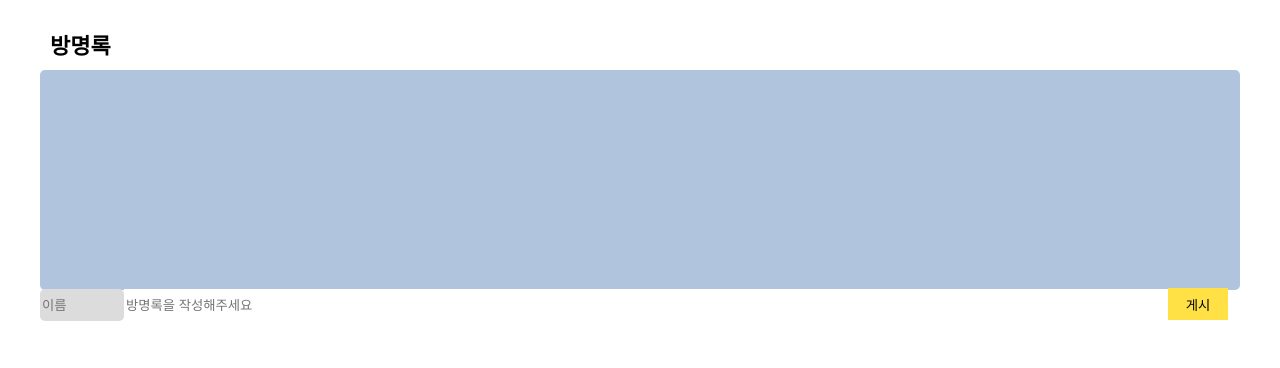
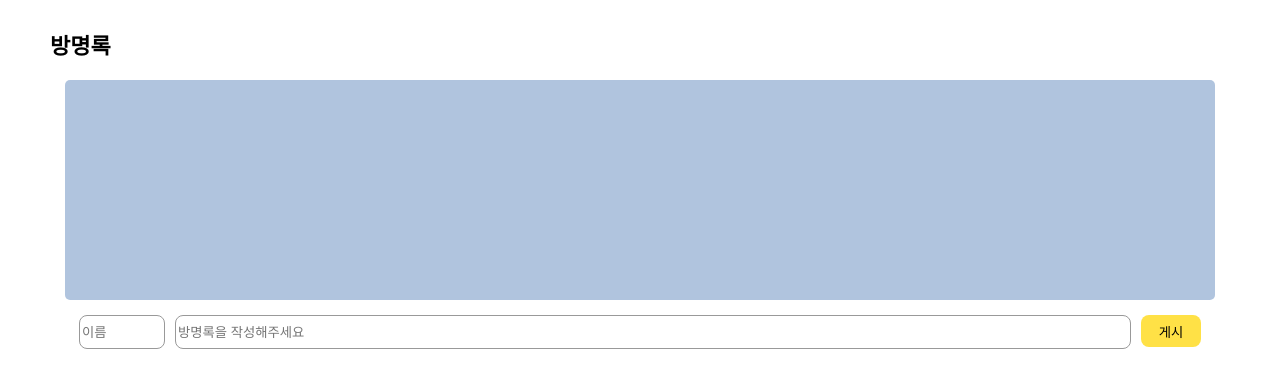
Before and after one commit to hxxhyun/my-team-introduce, a React (Create React App) app: page / in a window 1280 px wide. Shown: the part 551-919 px from the top of the page. Built offline with nearby package versions, Linux system fonts and the light colour scheme.

Commit message:
최종직전본

```diff
--- a/src/App.css
+++ b/src/App.css
@@ -19,6 +19,7 @@
   margin: 10px;
   font-size: 22px;
   font-weight: bold;
+  /* text-align: center; */
 }
 
 .team {
@@ -83,13 +84,14 @@
 
 .comment-record {
   height: 200px;
-  background-color: lightsteelblue;
   padding: 10px;
   border-radius: 5px;
   margin-bottom: 10px;
   overflow-y: scroll;
   display: flex;
   flex-direction: column;
+  margin: 10px 25px;
+  background-color: lightsteelblue;
 }
 
 .comment-item {
@@ -141,12 +143,33 @@
 }
 
 .modal-content {
-  background-color: lightsteelblue;
+  background-color: white;
   width: 400px;
-  height: 400px;
+  height: 180px;
   padding: 15px;
   font-size: 25px;
-  color: white;
+  color: black;
+  font-weight: bold;
+  border-radius: 8px;
+}
+
+.personal {
+  background-color: lightgray;
+  width: 180px;
+  height: 40px;
+  margin: 5px;
+  border: none;
+  font-weight: bold;
+  border-radius: 8px;
+  cursor: pointer;
+}
+
+.personal:hover {
+  opacity: 0.7;
+}
+
+.personal:active {
+  border: 2px solid gray;
 }
 
 .user-name {
@@ -166,33 +189,39 @@
 .timestamp{
   margin-top: 10px;
   margin-left: 8px;
+  font-size: 10px;
+  color: gray;
 }
 
 .comment-input{
-  margin-top: -12px;
-  margin-bottom: 50px;
   max-width: 1200px;
+  display: flex;
+  flex-direction: row;
+  text-align: center;
+  justify-content: center;
 }
 
 .input-name{
-  background-color: #dcdcdc;
-  border: none;
-  border-radius: 5px;
+  border: 1px solid #999;
+  border-radius: 8px;
   width: 80px;
   height: 30px;
+  margin: 5px;
 }
 
 .input-comment{
-  border: none;
-  border-color: #999;
-  width: 1040px;
+  border: 1px solid #999;
+  width: 950px;
   height: 30px;
+  margin: 5px;
+  border-radius: 8px;
 }
-
 
 .input-button{
   background-color: #FFE146;
   width: 60px;
   border: none;
   height: 32px;
+  margin: 5px;
+  border-radius: 8px;
 }
--- a/src/App.js
+++ b/src/App.js
@@ -31,6 +31,7 @@ function App() {
       setMessages([...messages, newMessage]);
       // 입력 필드 초기화
       setInputText('');
+      setUsernameInput('');
     }
   };
 
@@ -92,6 +93,8 @@ function App() {
               <div>MBTI : ISTP</div>
               <div>주특기 : Python, Javascript, React</div>
               <div>향후 목표 : 네카라쿠배 FE직무 취업</div>
+              <button className='personal'>Git</button>
+              <button className='personal'>Blog</button>
             </div>
           </div>
         }
```
